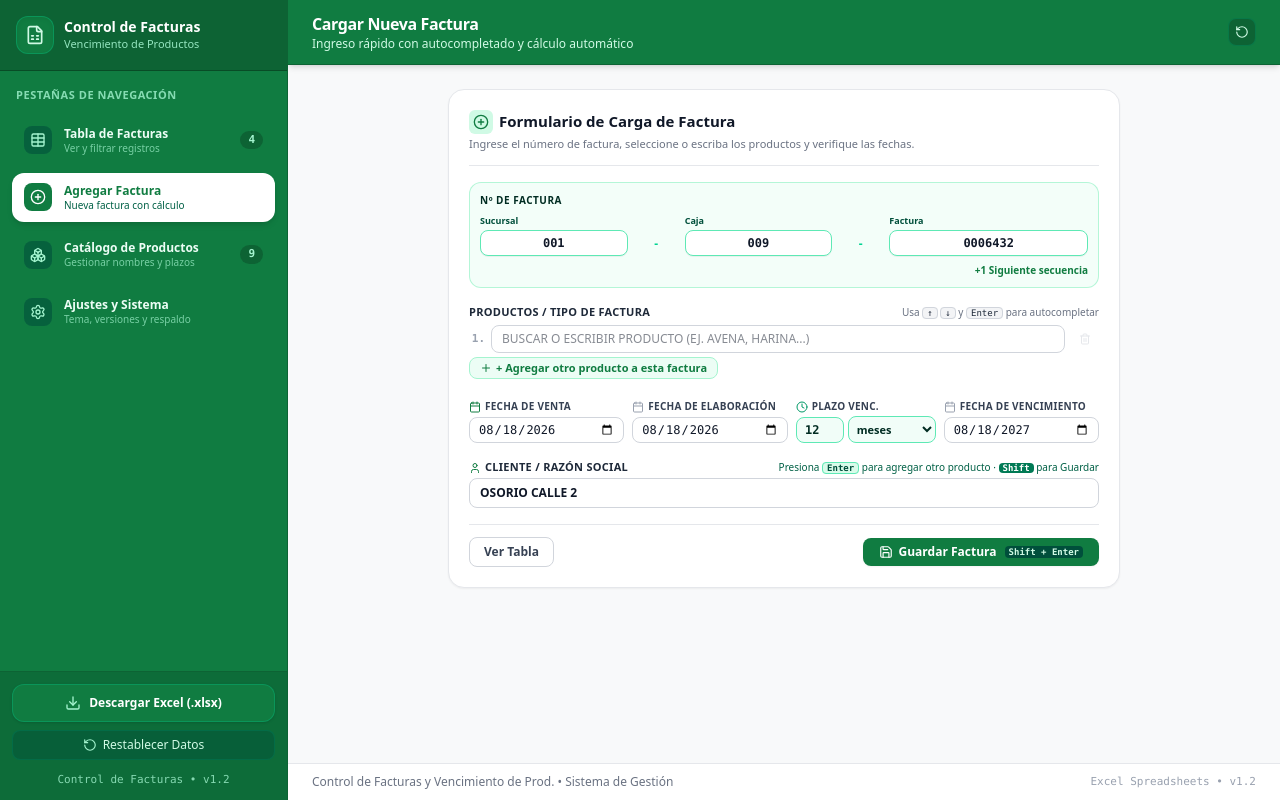
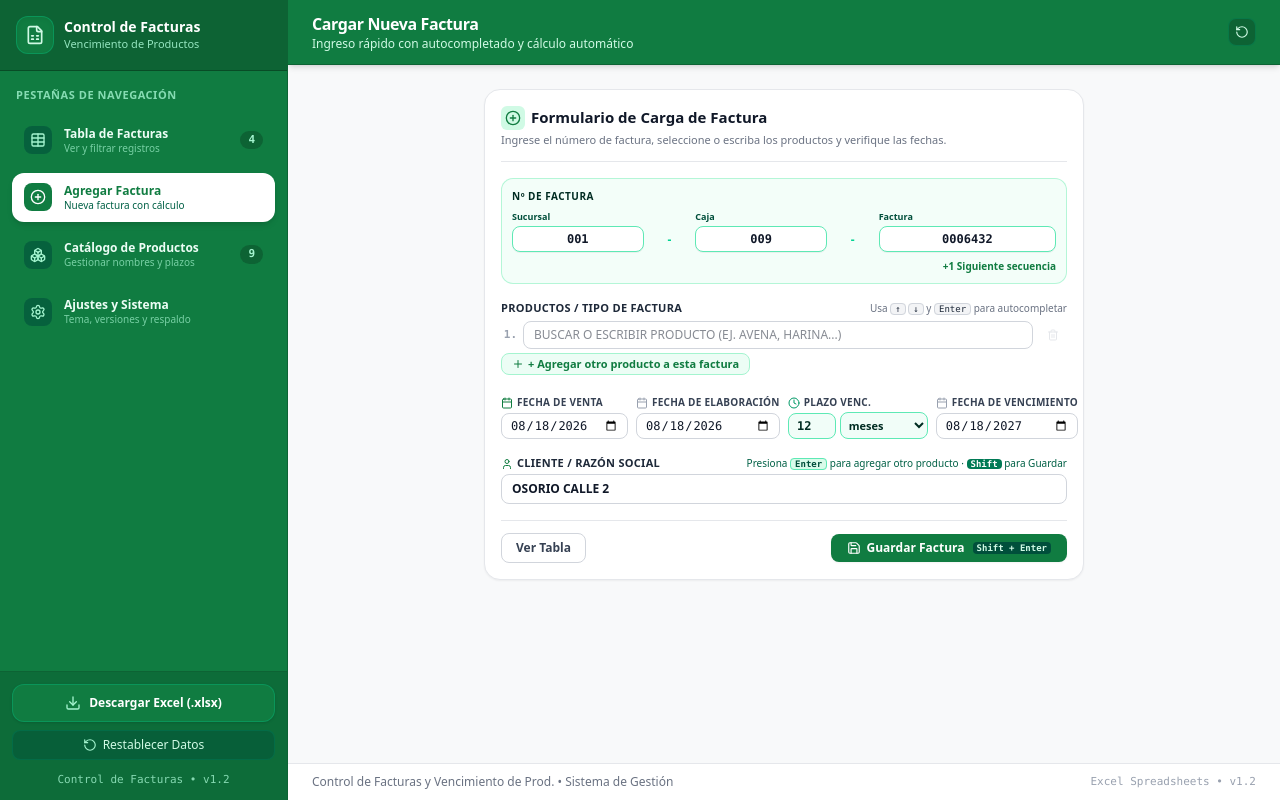
Before and after one commit to ronnygiesbrecht75/Control-de-Vencimiento, a React (Vite) app: page / in a window 1280 px wide. Both pictures are taken after a click on the button "Cargar Factura". Built offline with nearby package versions, Linux system fonts and the light colour scheme.

Commit message:
style: adjust InvoiceForm layout and spacing
Update width, container margins, and internal padding in InvoiceForm for a more compact appearance.

```diff
--- a/src/components/InvoiceForm.tsx
+++ b/src/components/InvoiceForm.tsx
@@ -314,9 +314,9 @@ export const InvoiceForm: React.FC<InvoiceFormProps> = ({
   };
 
   return (
-    <div className="max-w-2xl mx-auto space-y-4">
+    <div className="max-w-[600px] mx-auto space-y-3.5">
       {/* Form Card */}
-      <div className="bg-white dark:bg-[#282a2c] p-4 sm:p-5 rounded-2xl border border-gray-200 dark:border-[#3c4043] shadow-xs transition-colors">
+      <div className="bg-white dark:bg-[#282a2c] p-3.5 sm:p-4 rounded-2xl border border-gray-200 dark:border-[#3c4043] shadow-xs transition-colors">
 
         {/* Header Title */}
         <div className="border-b border-gray-200 dark:border-[#3c4043] pb-3 mb-4">
```
